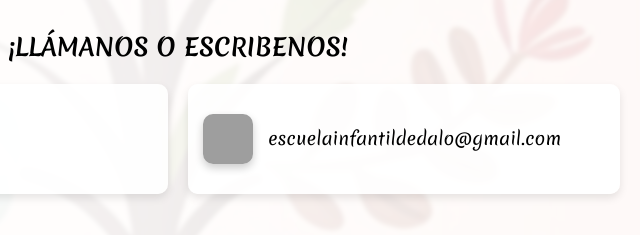
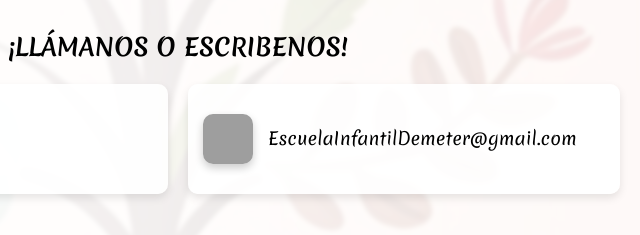
Before and after one commit to VortexPlayModder/Web-Estaciones-Carlos, a plain HTML site: page contacto.html in a window 1280 px wide. Shown: the part 1080-1315 px from the top of the page, 487-1127 px from the left. Drawn offline with Linux system fonts and the light colour scheme; grey boxes are pictures that could not be loaded.

Commit message:
Update contacto.html

```diff
--- a/contacto.html
+++ b/contacto.html
@@ -590,7 +590,7 @@
                         </div>
                         <div class="contact-method">
                             <img src="https://upload.wikimedia.org/wikipedia/commons/thumb/7/7e/Gmail_icon_%282020%29.svg/2560px-Gmail_icon_%282020%29.svg.png" alt="Gmail">
-                            <p>escuelainfantildedalo@gmail.com</p>
+                            <p>EscuelaInfantilDemeter@gmail.com</p>
                         </div>
                     </div>
                 </div>
```
